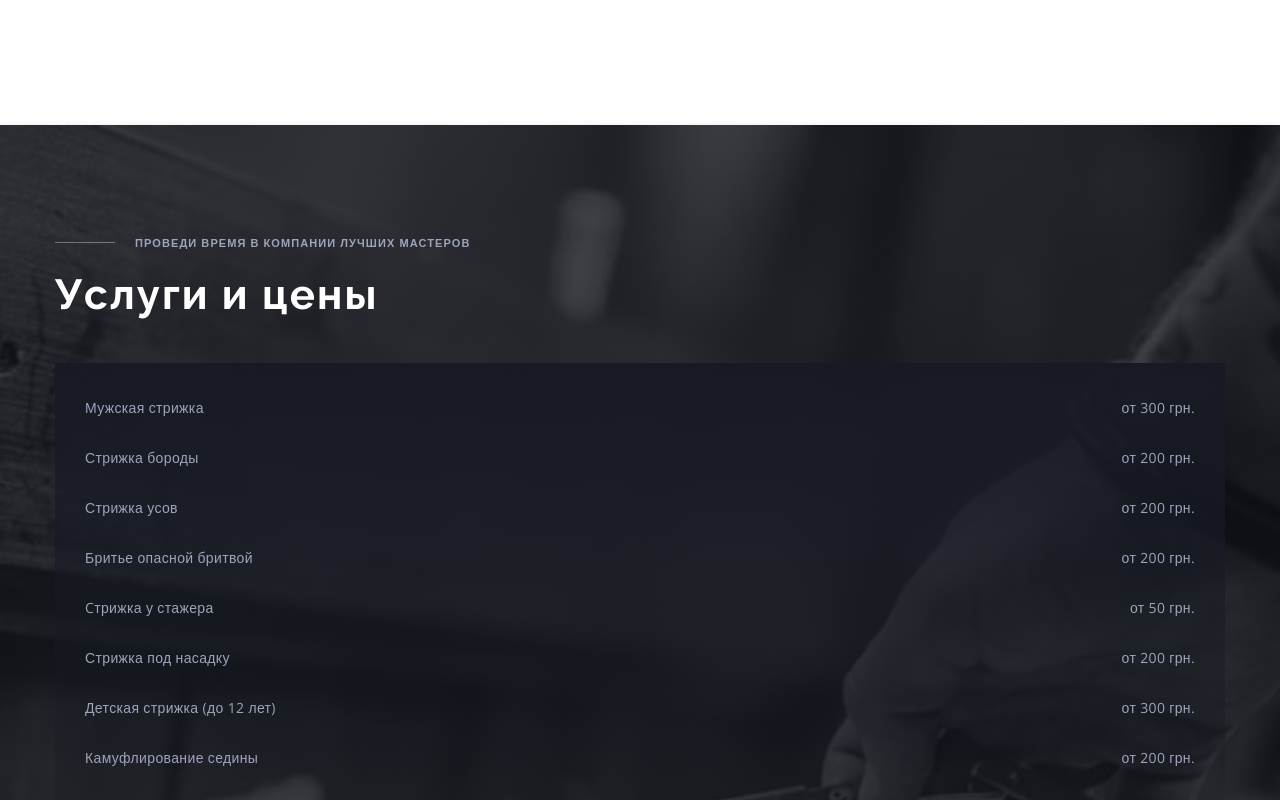
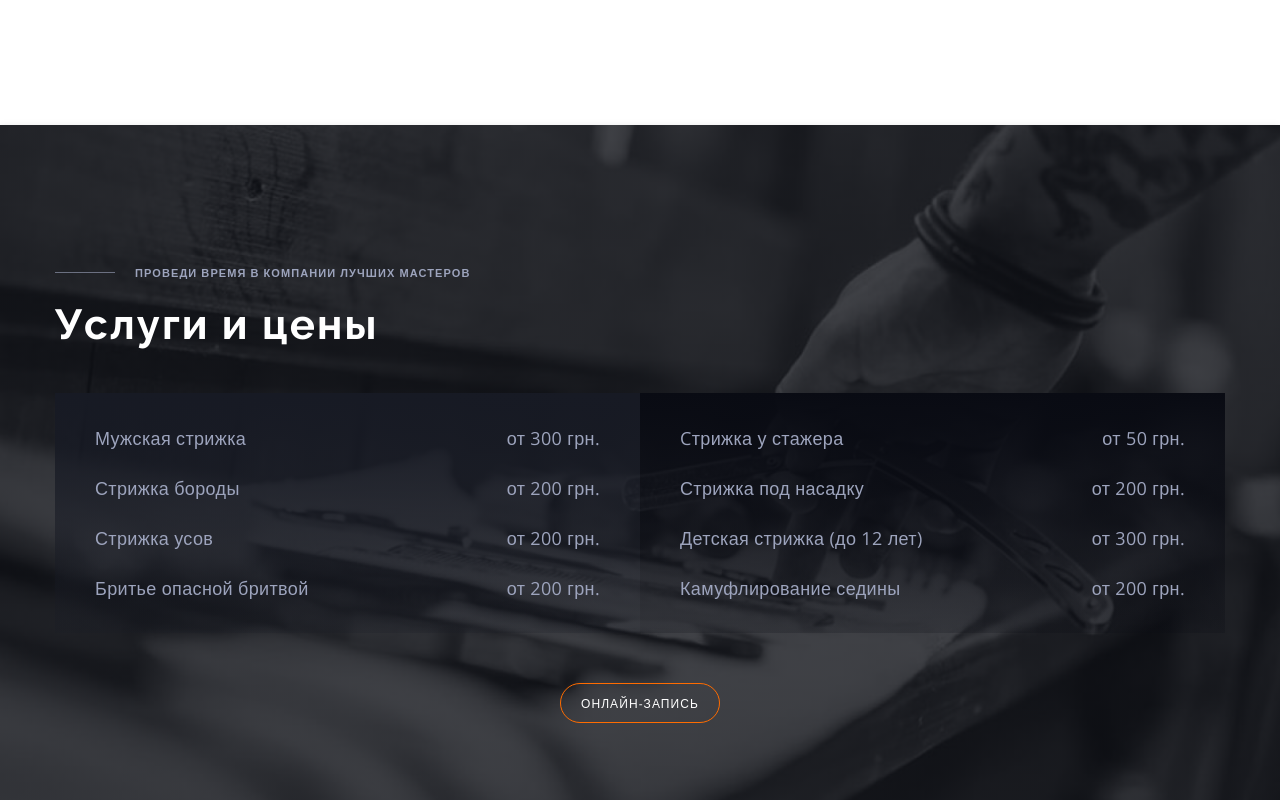
Before and after one commit to SergiusNahnoinyi/barbershop-project, a plain HTML site: page index.html in a window 1280 px wide. Shown: the part 1260-2060 px from the top of the page. Drawn offline with nearby package versions, Linux system fonts and the light colour scheme.

Commit message:
Стилизирует секцию "Услуги и цены" для десктопной версии веб-сайта

```diff
--- a/index.html
+++ b/index.html
@@ -168,14 +168,22 @@
                 <b class="price__call-to-action">Проведи время в компании лучших мастеров</b>
                 <h1 class="price__title">Услуги и цены</h1>
                 <ul class="price-list">
-                    <li class="price-list__item">Мужская стрижка <span>от 300 грн.</span></li>
-                    <li class="price-list__item">Стрижка бороды <span>от 200 грн.</span></li>
-                    <li class="price-list__item">Стрижка усов <span>от 200 грн.</span></li>
-                    <li class="price-list__item">Бритье опасной бритвой <span>от 200 грн.</span></li>
-                    <li class="price-list__item">Cтрижка у стажера <span>от 50 грн.</span></li>
-                    <li class="price-list__item">Стрижка под насадку <span>от 200 грн.</span></li>
-                    <li class="price-list__item">Детская стрижка (до 12 лет) <span>от 300 грн.</span></li>
-                    <li class="price-list__item">Камуфлирование седины <span>от 200 грн.</span></li>
+                    <li class="price-list__item">
+                        <ul class="price-list-one">
+                            <li class="price-list-one__item">Мужская стрижка <span>от 300 грн.</span></li>
+                            <li class="price-list-one__item">Стрижка бороды <span>от 200 грн.</span></li>
+                            <li class="price-list-one__item">Стрижка усов <span>от 200 грн.</span></li>
+                            <li class="price-list-one__item">Бритье опасной бритвой <span>от 200 грн.</span></li>
+                        </ul>
+                    </li>
+                    <li class="price-list__item">
+                        <ul class="price-list-two">
+                            <li class="price-list-two__item">Cтрижка у стажера <span>от 50 грн.</span></li>
+                            <li class="price-list-two__item">Стрижка под насадку <span>от 200 грн.</span></li>
+                            <li class="price-list-two__item">Детская стрижка (до 12 лет) <span>от 300 грн.</span></li>
+                            <li class="price-list-two__item">Камуфлирование седины <span>от 200 грн.</span></li>
+                        </ul>
+                    </li>
                 </ul>
                 <button class="button price-button">Онлайн-запись</button>
             </div>
--- a/sass/components/main/_price-list.scss
+++ b/sass/components/main/_price-list.scss
@@ -30,6 +30,23 @@
             background-color: #111319;
             background-image: linear-gradient(to top, rgba(17, 19, 25, 0.8), rgba(17, 19, 25, 0.8)),
                 url('../images/tablet/cover-image-768@2x.jpg');
+        }
+    }
+        @media screen and (min-width: 1280px) {
+            padding-top: 130px;
+            padding-bottom: 130px;
+            background-color: #111319;
+            background-image: linear-gradient(to top, rgba(17, 19, 25, 0.8), rgba(17, 19, 25, 0.8)),
+                url('../images/desktop/cover-image.jpg');
+            background-size: cover;
+            filter: drop-shadow(0px 4px 4px rgba(0, 0, 0, 0.25));
+
+            @media (min-device-pixel-ratio: 2),
+            (min-resolution: 192dpi),
+            (min-resolution: 2dppx) {
+                background-color: #111319;
+                background-image: linear-gradient(to top, rgba(17, 19, 25, 0.8), rgba(17, 19, 25, 0.8)),
+                    url('../images/desktop/cover-image@2x.jpg');
             }
         }
 }
@@ -69,17 +86,52 @@
 }
 
 .price-list {
+margin-bottom: 50px;
+    @media screen and (max-width: 1279px) {
         padding: 30px;
-    margin-bottom: 50px;
         background: linear-gradient(180deg, #171A24 0%, rgba(23, 26, 36, 0.2) 100%);
+    }
 
-    &__item{
+    @media screen and (min-width: 1280px) {
+        display: flex;
+        flex-wrap: wrap;
+    }
+}
+
+@media screen and (min-width: 1280px) {
+    .price-list__item:first-child {
+        background: linear-gradient(180deg, #171A24 0%, rgba(23, 26, 36, 0.2) 100%);
+    }
+
+    .price-list__item:last-child {
+            background: linear-gradient(180deg, #090b13 0%, rgba(9, 11, 19, 0.2) 100%);
+    }
+
+    .price-list-one,
+    .price-list-two {
+        width: 585px;
+        padding: 30px 40px;
+    }
+}
+
+.price-list-one__item,
+.price-list-two__item {
     display: flex;
     justify-content: space-between;
     font-size: 14px;
     color: $secondary-text-color;
+
+    &:not(:last-child) {
+        margin-bottom: 20px;
     }
-        &__item:not(:last-child) {
+
+    @media screen and (min-width: 768px) {
+        font-size: 18px;
+    }
+}
+
+.price-list-one__item:last-child {
+    @media screen and (max-width: 1279px) {
         margin-bottom: 20px;
     }
 }
```
Also changed, not shown: css/main.css, css/main.min.css, images/desktop/cover-image.jpg (added), images/desktop/cover-image@2x.jpg (added), 2 other files. Lines whose indentation alone changed are shown as unchanged.
